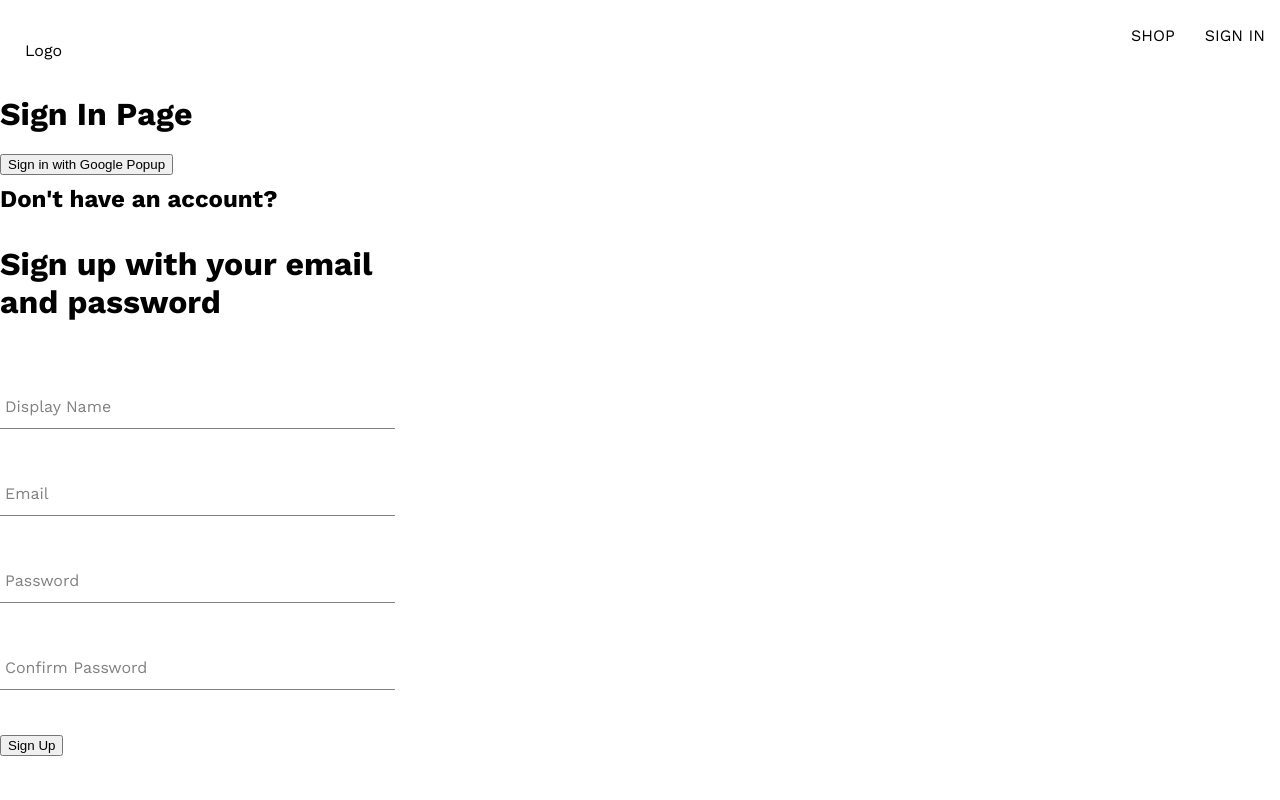
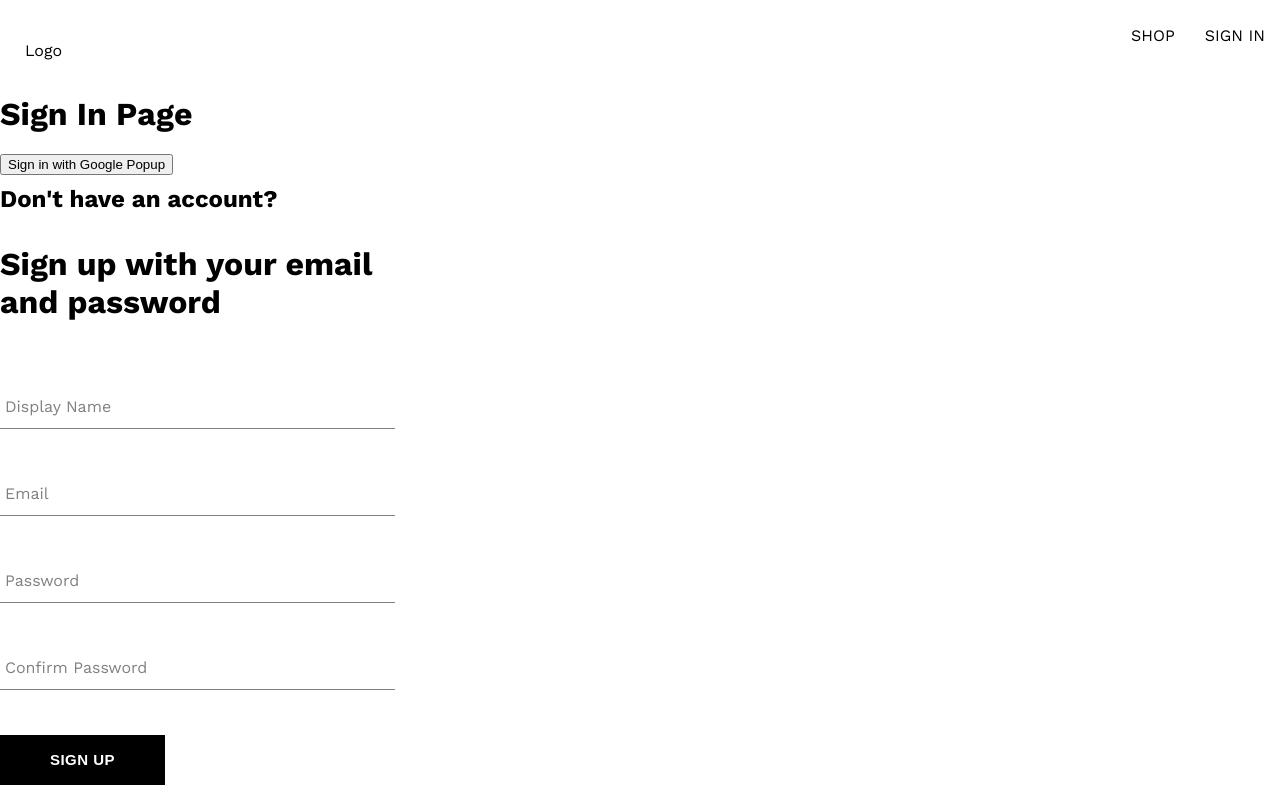
Before and after one commit to manuraj1107/Meta-mars-store, a React (Vite) app: page /sign-in in a window 1280 px wide. Built offline with nearby package versions, Linux system fonts and the light colour scheme; the HTML template or start-up script is replaced by a standard one.

Commit message:
created sign up component, the form input component, button component

```diff
--- /dev/null
+++ b/src/components/button/button.component.jsx
@@ -0,0 +1,15 @@
+import './button.styles.scss'
+
+const BUTTON_TYPE_CLASSES = {
+    google: 'google-sign-in',
+    inverted: 'inverted'
+}
+
+
+const Button = ({children, buttonType, ...otherProps}) => {
+    return (
+        <button className={`button-container ${BUTTON_TYPE_CLASSES[buttonType]}`}>{children}</button>
+    )
+}
+
+export default Button;
--- /dev/null
+++ b/src/components/button/button.styles.scss
@@ -0,0 +1,45 @@
+.button-container {
+    min-width: 165px;
+    width: auto;
+    height: 50px;
+    letter-spacing: 0.5px;
+    line-height: 50px;
+    padding: 0 35px 0 35px;
+    font-size: 15px;
+    background-color: black;
+    color: white;
+    text-transform: uppercase;
+    font-weight: bolder;
+    border: none;
+    cursor: pointer;
+    display: flex;
+    justify-content: center;
+
+    &:hover {
+      background-color: white;
+      color: black;
+      border: 1px solid black;
+    }
+
+    &.google-sign-in {
+      background-color: #4285f4;
+      color: white;
+
+      &:hover {
+        background-color: #357ae8;
+        border: none;
+      }
+    }
+
+    &.inverted {
+      background-color: white;
+      color: black;
+      border: 1px solid black;
+
+      &:hover {
+        background-color: black;
+        color: white;
+        border: none;
+      }
+    }
+  }
--- a/src/components/sign-up-form/sign-up-form.component.jsx
+++ b/src/components/sign-up-form/sign-up-form.component.jsx
@@ -1,6 +1,7 @@
 import {useState} from 'react';
 import './sign-up-form.styles.scss'
 import FormInput from '../form-input/form-input.component';
+import Button from '../button/button.component';
 import { createAuthUserWithEmailAndPassword, createUserDocumentFromAuth } from '../../utils/firebase/firebase.utils';
 
 const defaultFormFields = {
@@ -71,7 +72,7 @@
 
                 <FormInput label='Confirm Password' type="password" required onChange={handleChange} name="confirmPassword" value={confirmPassword} />
 
-                <button type="submit">Sign Up</button>
+                <Button type="submit">Sign Up</Button>
             </form>
         </div>
     )
```
Also changed, not shown: 1 other file (tests, documents, lock files or other folders).
